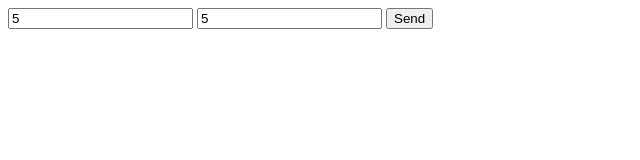
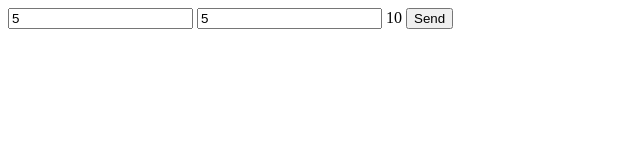
Before and after one commit to flgisimone/learning-typescript, a website built with Vite: page index.html in a window 1280 px wide. Both pictures are taken after typing "5", "5" into the empty fields and a click on the button "Send". Shown: the full height of the page, 0-640 px from the left. Built offline with nearby package versions, Linux system fonts and the light colour scheme.

Commit message:
add new info

```diff
--- a/index.html
+++ b/index.html
@@ -12,6 +12,7 @@
       <!-- Esempio introduzione -->
       <input type="number" placeholder="num1" id="num1">
       <input type="number" placeholder="num2" id="num2">
+      <span id="result"></span>
       <button type="submit">Send</button>
       <!---->
     </div>
--- a/src/1_Introduzione/introduzione.ts
+++ b/src/1_Introduzione/introduzione.ts
@@ -1,15 +1,17 @@
 
   const input1 = document.getElementById("num1")! as HTMLInputElement
   const input2 = document.getElementById("num2")! as HTMLInputElement
-  const res = document.getElementById("res")! as HTMLTimeElement
+  const result = document.getElementById("result")! as HTMLElement
   const button = document.querySelector("button")
 
   function add(num1: number, num2: number){
     return num1 + num2
   }
 
-  button?.addEventListener("click", () =>{
-    let res = add(Number(input1.value), Number(input2.value))
+  button?.addEventListener("click", (e) =>{
+    e.preventDefault()
+    let res: number = add(Number(input1.value), Number(input2.value))
+    result.innerHTML = res.toString()
 
     console.log(res)
   })
```
Also changed, not shown: src/1_Introduzione/readme.md (added), src/2_Tipi/readme.md.
